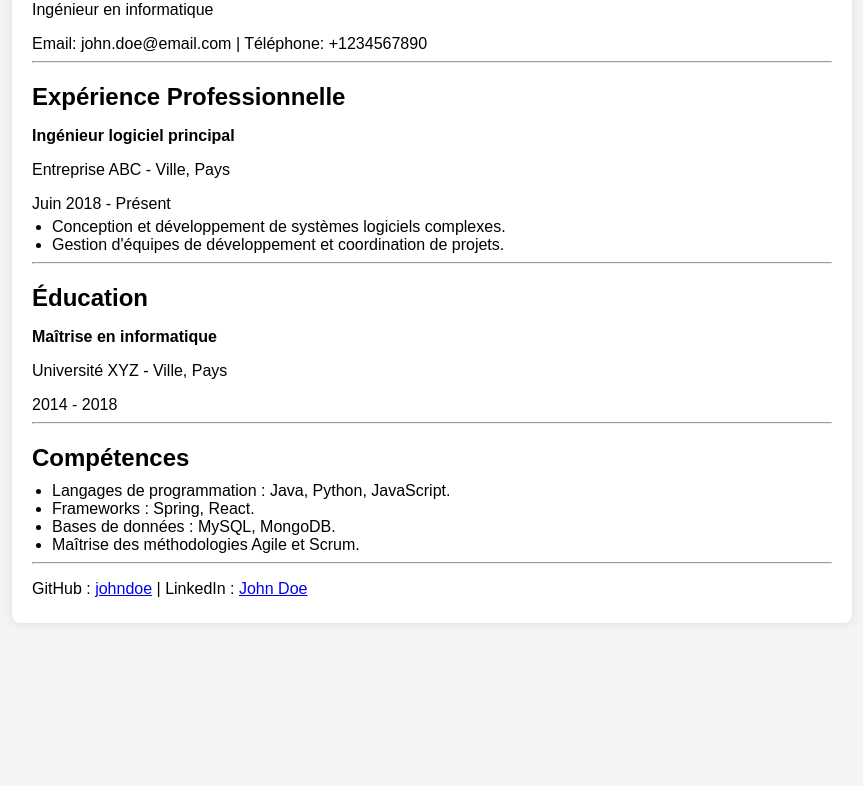
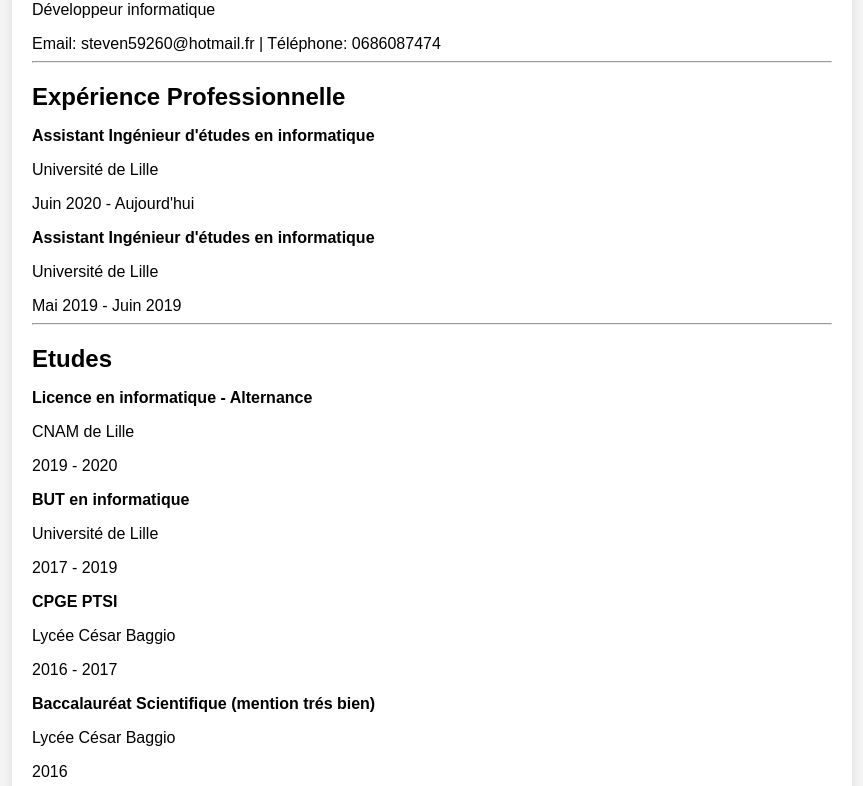
Before and after one commit to OverAngelix/OverAngelix.github.io, a plain HTML site: page index.html in a window 1280 px wide. Shown: the part 113-899 px from the top of the page, without its empty margins (208-1071 px from the left). Before the commit the page ends 800 px from the top, so only its background shows below. Drawn offline with Linux system fonts and the light colour scheme.

Commit message:
Update index.html

```diff
--- a/index.html
+++ b/index.html
@@ -3,7 +3,7 @@
 <head>
     <meta charset="UTF-8">
     <meta name="viewport" content="width=device-width, initial-scale=1.0">
-    <title>CV de John Doe</title>
+    <title>CV de Steven Copin</title>
     <style>
         body {
             font-family: Arial, sans-serif;
@@ -34,36 +34,45 @@
 <body>
     <div class="container">
         <header>
-            <h1>John Doe</h1>
-            <p>Ingénieur en informatique</p>
-            <p>Email: john.doe@email.com | Téléphone: +1234567890</p>
+            <h1>Steven Copin</h1>
+            <p>Développeur informatique</p>
+            <p>Email: steven59260@hotmail.fr | Téléphone: 0686087474</p>
         </header>
         <hr>
         <section>
             <h2>Expérience Professionnelle</h2>
-            <p><strong>Ingénieur logiciel principal</strong></p>
-            <p>Entreprise ABC - Ville, Pays</p>
-            <p>Juin 2018 - Présent</p>
-            <ul>
-                <li>Conception et développement de systèmes logiciels complexes.</li>
-                <li>Gestion d'équipes de développement et coordination de projets.</li>
-            </ul>
+            <p><strong>Assistant Ingénieur d'études en informatique</strong></p>
+            <p>Université de Lille</p>
+            <p>Juin 2020 - Aujourd'hui</p>
+             <p><strong>Assistant Ingénieur d'études en informatique</strong></p>
+            <p>Université de Lille</p>
+            <p>Mai 2019 - Juin 2019</p>
         </section>
         <hr>
         <section>
-            <h2>Éducation</h2>
-            <p><strong>Maîtrise en informatique</strong></p>
-            <p>Université XYZ - Ville, Pays</p>
-            <p>2014 - 2018</p>
+            <h2>Etudes</h2>
+            <p><strong>Licence en informatique - Alternance</strong></p>
+            <p>CNAM de Lille</p>
+            <p>2019 - 2020</p>
+            <p><strong>BUT en informatique</strong></p>
+            <p>Université de Lille</p>
+            <p>2017 - 2019</p>
+            <p><strong>CPGE PTSI</strong></p>
+            <p>Lycée César Baggio</p>
+            <p>2016 - 2017</p>
+            <p><strong>Baccalauréat Scientifique (mention trés bien)</strong></p>
+            <p>Lycée César Baggio</p>
+            <p>2016</p>
         </section>
         <hr>
         <section>
             <h2>Compétences</h2>
             <ul>
-                <li>Langages de programmation : Java, Python, JavaScript.</li>
-                <li>Frameworks : Spring, React.</li>
-                <li>Bases de données : MySQL, MongoDB.</li>
-                <li>Maîtrise des méthodologies Agile et Scrum.</li>
+                <li>Langages de programmation : Java, JS, Dart,C++ HTML5, CSS</li>
+                <li>Frameworks : Spring, VueJs, Flutter</li>
+                <li>Outils de développement : Jenkins, Git, Flutter</li>
+                <li>Bases de données : MySQL, MongoDB, Oracle.</li>
+                <li>Maîtrise des méthodologies Agile</li>
             </ul>
         </section>
         <hr>
```
